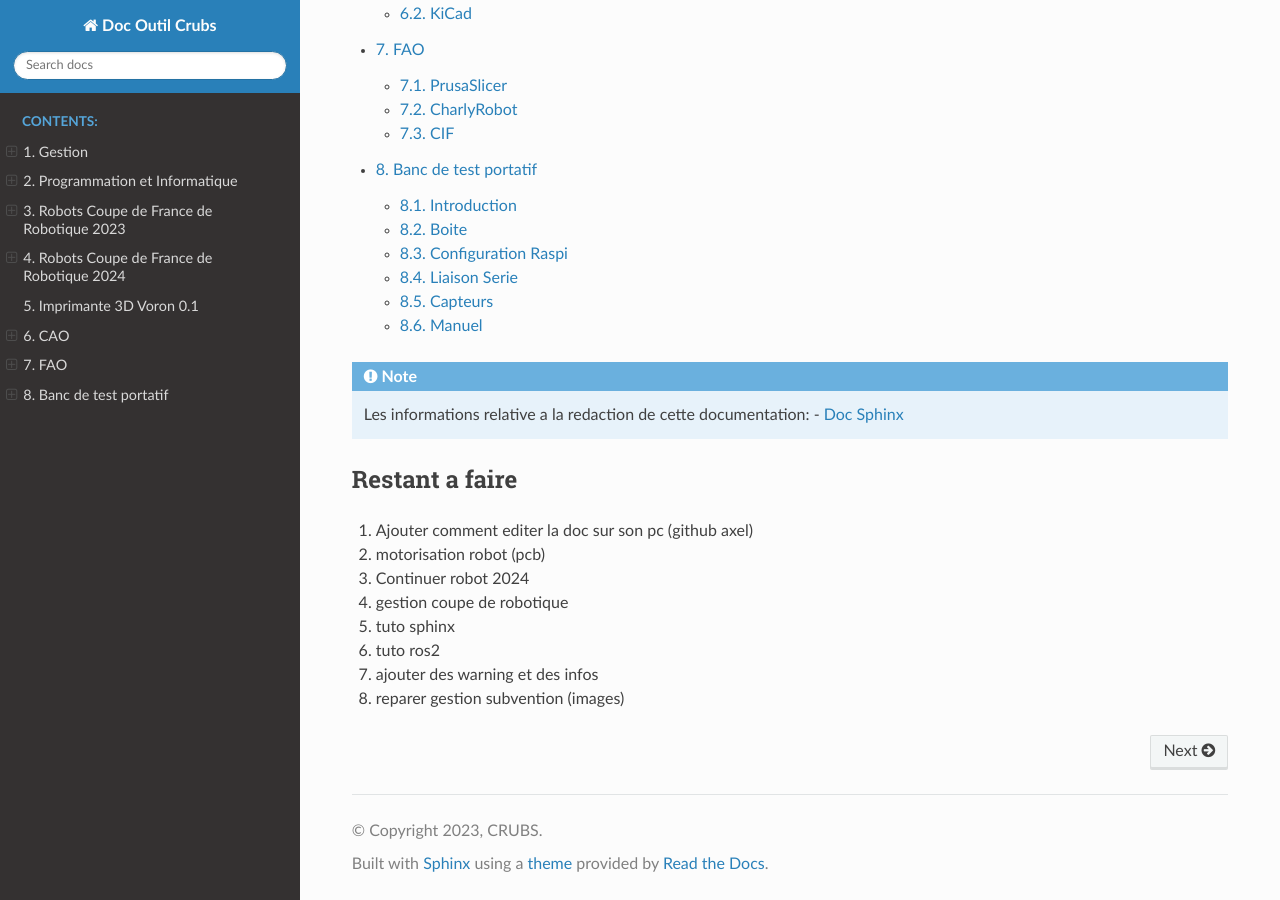
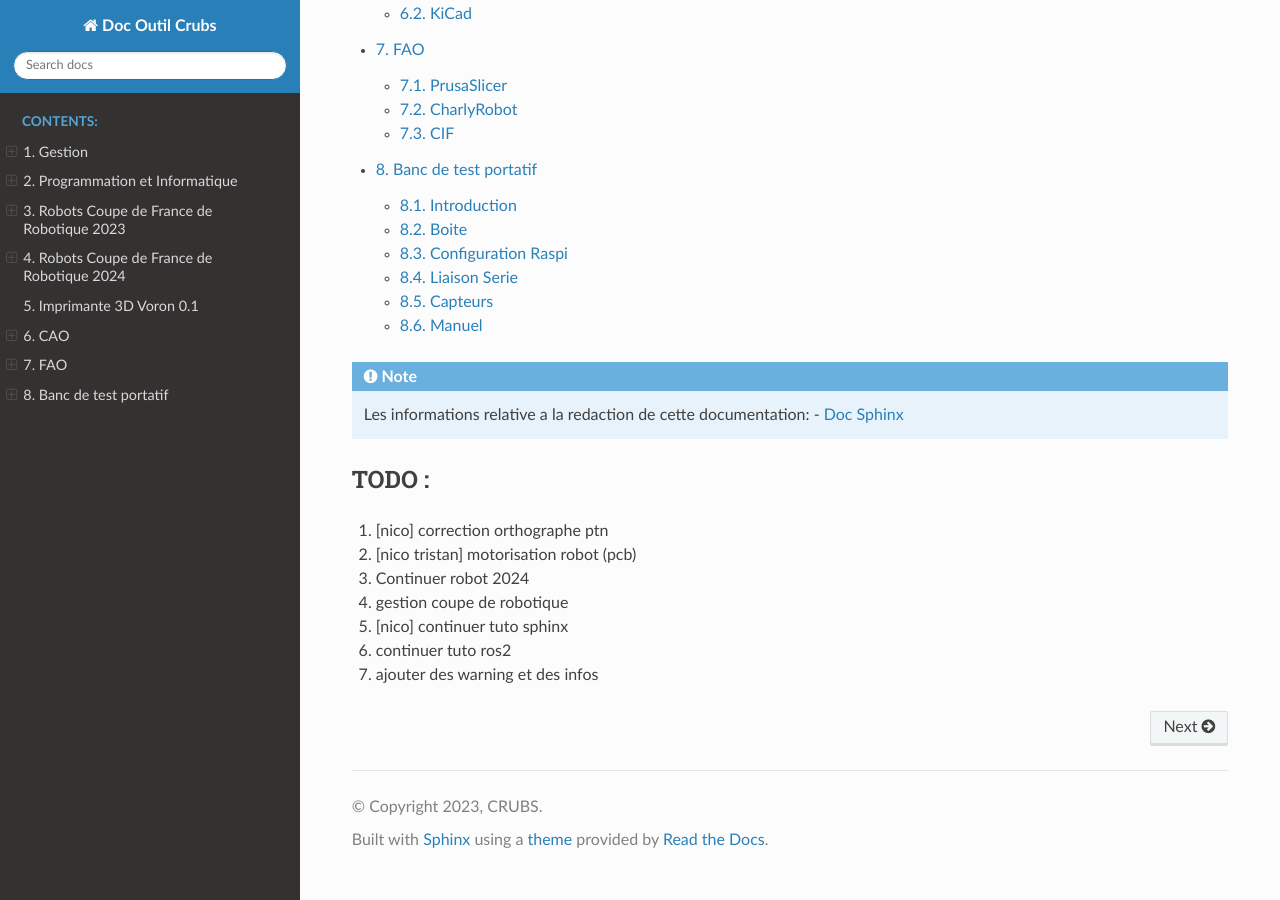
Before and after one commit to CRUBS/Documentation, a Sphinx documentation site: the page built from docs/source/index.rst, in a window 1280 px wide and 900 px high, scrolled down 1310 px. Built offline with Sphinx 7.4.7 and the Read the Docs theme 2.0.0, drawn with Linux system fonts in a browser that asks for light colours.

Commit message:
update TODO, corrections CDFR

```diff
--- a/docs/source/index.rst
+++ b/docs/source/index.rst
@@ -29,14 +29,13 @@ Bienvenue sur la documentation du CRUBS!
    Les informations relative a la redaction de cette documentation:
    - :doc:`/Informatique_Programmation/Tree-Doc_sphinx`
 
-Restant a faire
-***************
+TODO :
+******
 
-#. Ajouter comment editer la doc sur son pc (github axel)
-#. motorisation robot (pcb)
+#. [nico] correction orthographe ptn
+#. [nico tristan] motorisation robot (pcb)
 #. Continuer robot 2024
 #. gestion coupe de robotique
-#. tuto sphinx
-#. tuto ros2
+#. [nico] continuer tuto sphinx
+#. continuer tuto ros2
 #. ajouter des warning et des infos
-#. reparer gestion subvention (images)
```
Also changed, not shown: docs/source/Gestion/CDFR.rst (+64 -35 lines), docs/source/Gestion/Tree-CDFR.rst (+12 -0 lines), docs/source/Gestion/Tree-Partenariat_et_Subvention.rst (+13 -0 lines).
